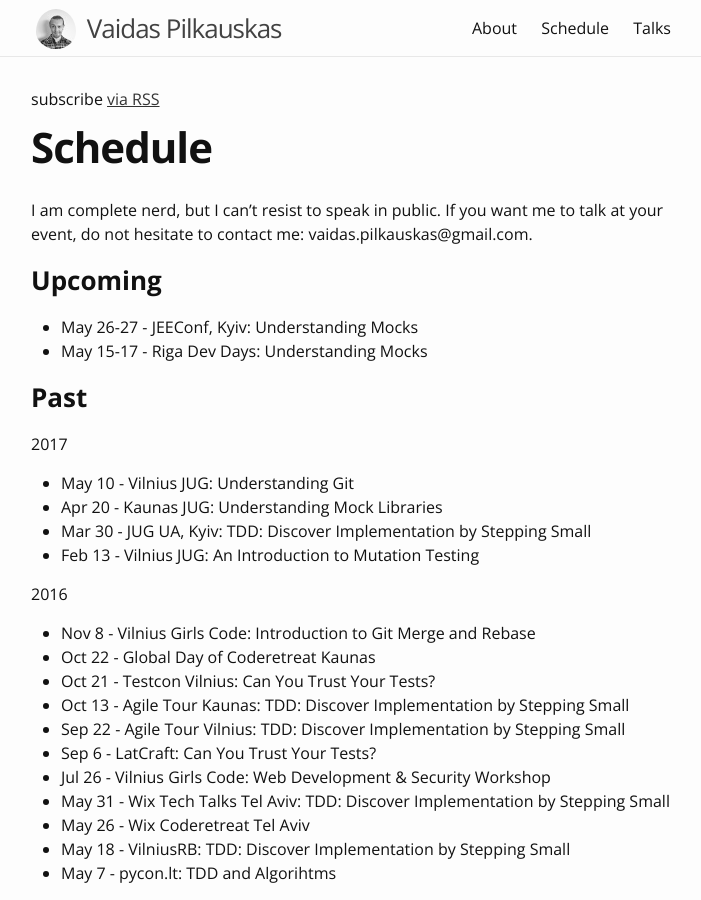
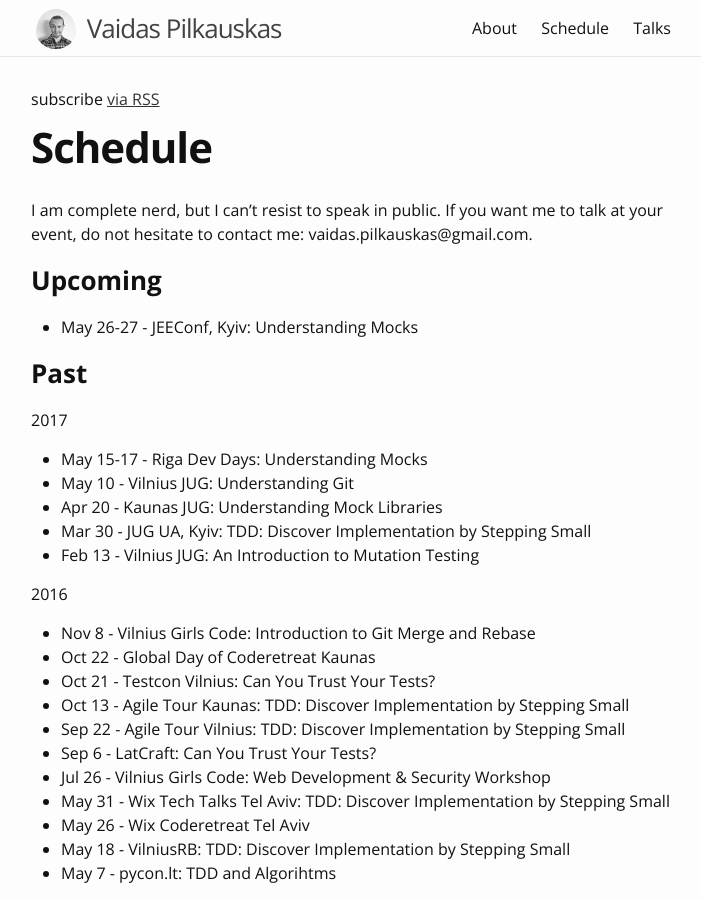
Before and after one commit to liucijus/liucijus.github.io, a Jekyll site: the page built from schedule.md, in a window 1280 px wide and 900 px high. Shown: the whole window, without its empty margins (289-990 px from the left). Built offline with Jekyll 4.4.1, drawn with Linux system fonts in a browser that asks for light colours.

Commit message:
Update talk list

```diff
--- a/schedule.md
+++ b/schedule.md
@@ -10,11 +10,12 @@ If you want me to talk at your event, do not hesitate to contact me: vaidas.pilk
 ### Upcoming
 
  * May 26-27 - JEEConf, Kyiv: Understanding Mocks
- * May 15-17 - Riga Dev Days: Understanding Mocks
 
 ### Past
 
 2017
+
+ * May 15-17 - Riga Dev Days: Understanding Mocks
  * May 10 - Vilnius JUG: Understanding Git
  * Apr 20 - Kaunas JUG: Understanding Mock Libraries
  * Mar 30 - JUG UA, Kyiv: TDD: Discover Implementation by Stepping Small
```
